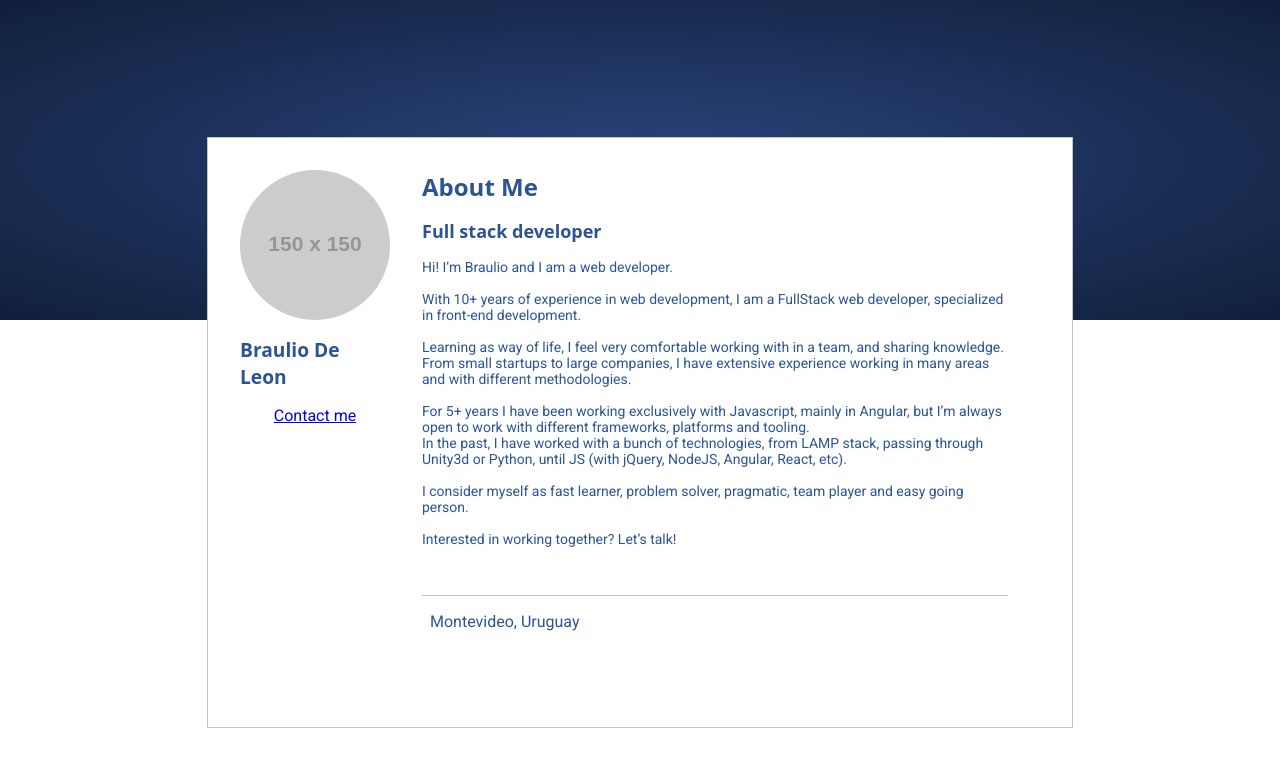
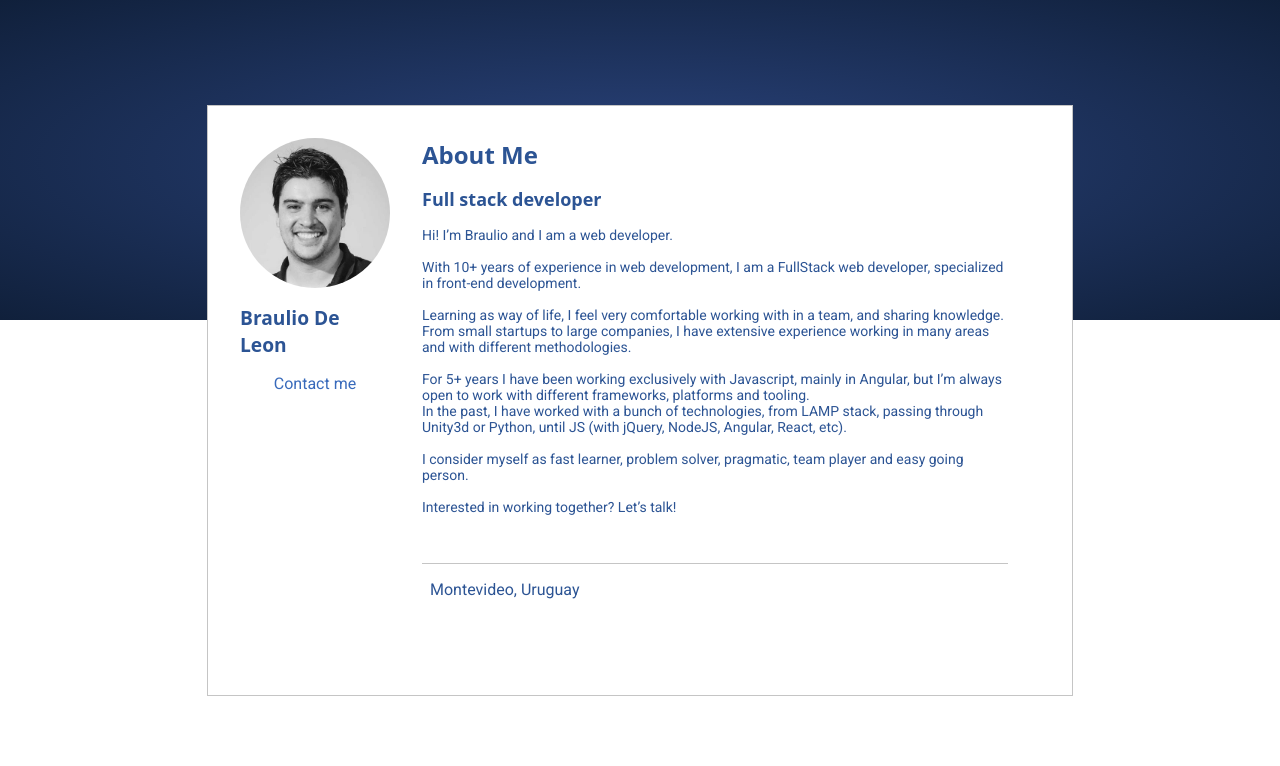
Before and after one commit to bradelev/brauliodeleon, an Angular app: page / in a window 1280 px wide. Shown: the top 766 px of the page. Built offline with nearby package versions, Linux system fonts and the light colour scheme; some icons are missing.

Commit message:
Add profile pic and styling changes

```diff
--- a/package.json
+++ b/package.json
@@ -5,6 +5,7 @@
     "ng": "ng",
     "start": "ng serve",
     "build": "ng build",
+    "build:prod": "ng build --prod --base-href https://bradelev.github.io/brauliodeleon/",
     "test": "ng test",
     "lint": "ng lint",
     "e2e": "ng e2e"
--- a/src/app/app.component.html
+++ b/src/app/app.component.html
@@ -2,7 +2,7 @@
   <div class="Layout-background"></div>
   <div class="Layout-content">
     <div class="Content-profile">
-      <img src="https://via.placeholder.com/150" alt="{{ name }}" class="Profile-picture">
+      <img src="assets/images/profilepic.jpeg" alt="{{ name }}" class="Profile-picture">
       <h1 class="Profile-name">{{ name }}</h1>
       <a href="mailto:hi@brauliodeleon.com" class="Profile-contact">Contact me</a>
     </div>
--- a/src/app/app.component.scss
+++ b/src/app/app.component.scss
@@ -8,7 +8,7 @@
   display: flex;
   justify-content: center;
   align-items: center;
-  height: 100vh;
+  height: calc(100vh - #{$_contentSpacing} * 4);
   &-background {
     background-image: -webkit-radial-gradient(ellipse, #2a437c 0, #10203b 100%);
     height: 320px;
@@ -48,6 +48,8 @@
       padding: 16px 0 0 0;
     }
     &-picture {
+      width: 150px;
+      height: 150px;
       border-radius: 50%;
     }
   }
--- a/src/styles.scss
+++ b/src/styles.scss
@@ -10,3 +10,12 @@ body {
   font-family: 'Roboto', sans-serif;
   color: $_color-black;
 }
+a {
+  color: lighten($_color-secondary, 10%);
+  text-decoration: none;
+  &:hover,
+  &:active {
+    color: darken($_color-secondary, 10%);
+    transition: 1s ease-in-out;
+  }
+}
```
Also changed, not shown: src/assets/images/profilepic.jpeg (added).
